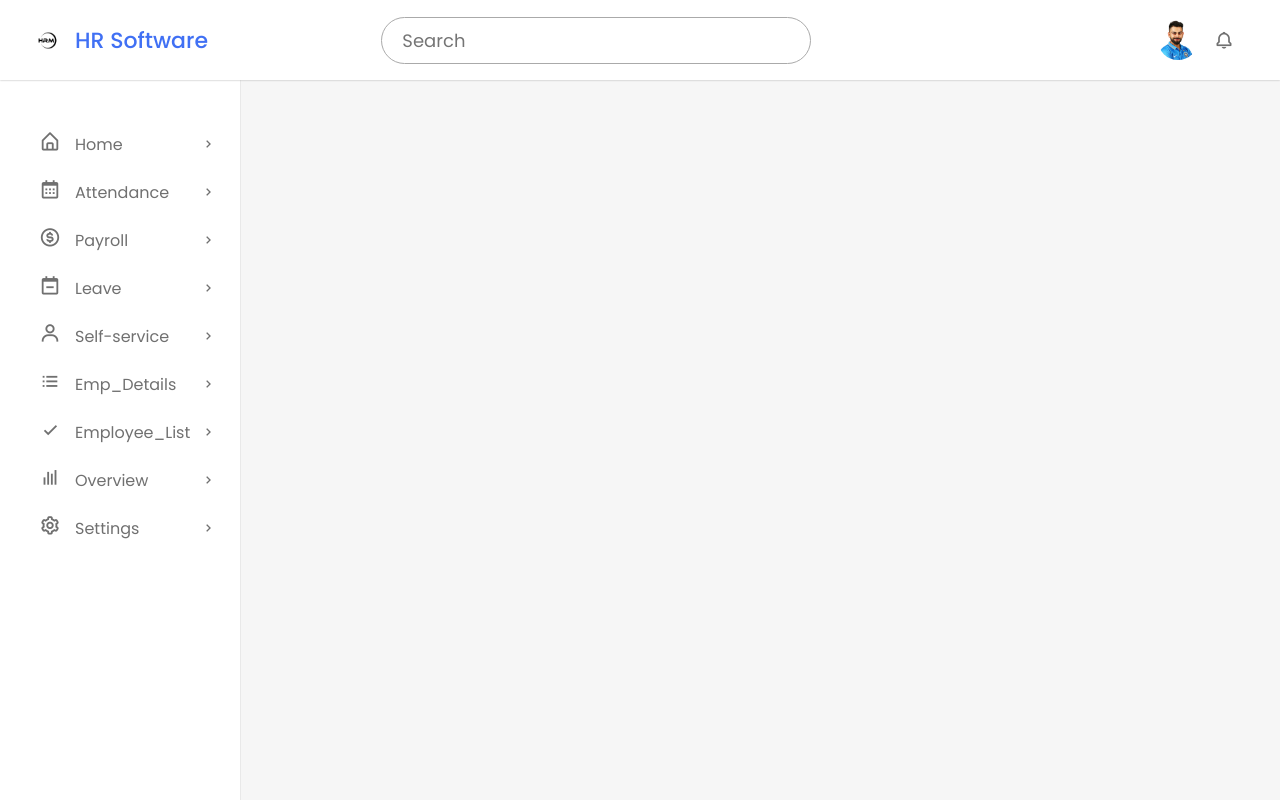
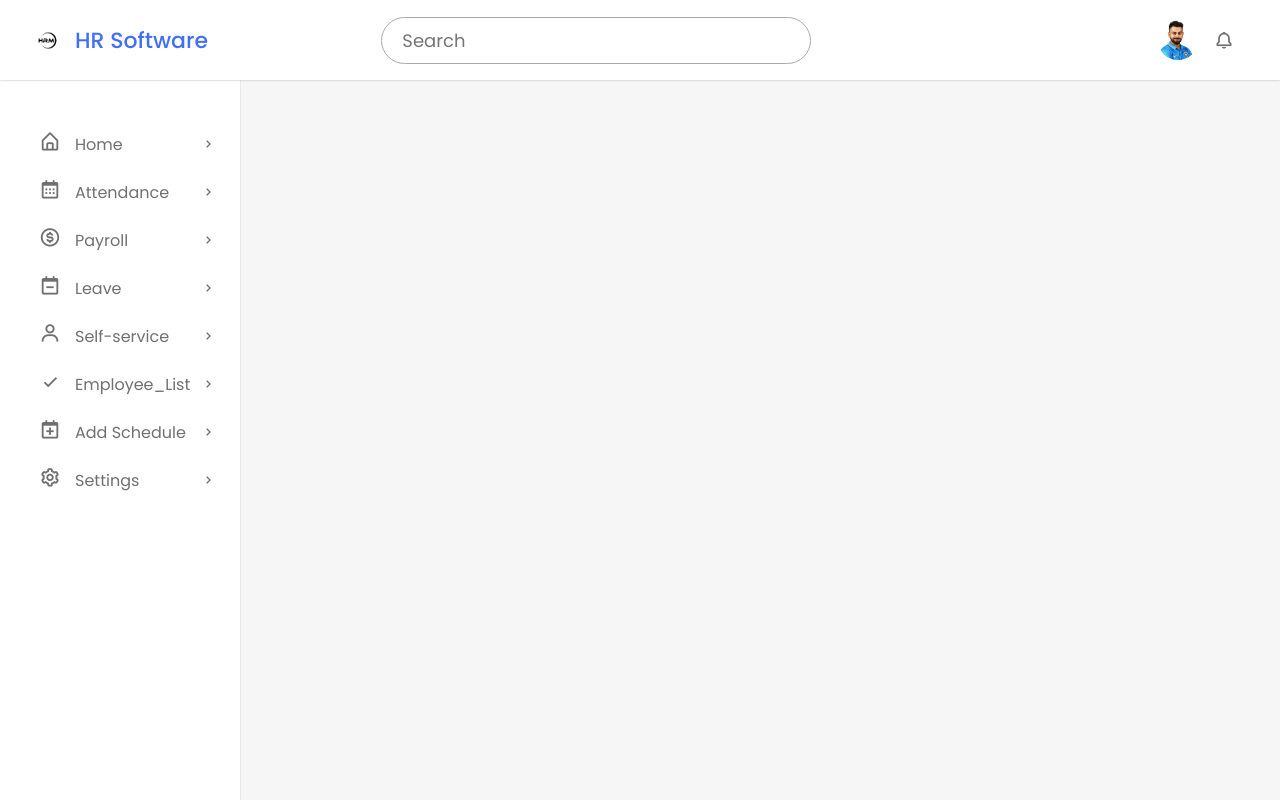
Before and after one commit to Dikeshkhatree/HR_Software, a PHP site: page /HR_Software/home.php in a window 1280 px wide. Run offline with PHP 8.4, Linux system fonts and the light colour scheme; the visitor is signed in with stand-in values (Sample User, id 1).

Commit message:
managing space and maintaining session

```diff
--- a/home.php
+++ b/home.php
@@ -98,16 +98,7 @@ if (isset($_SESSION['user'])) {
               <i class="bx bx-chevron-right arrow-left"></i>
               </a>
 
-
              <a href="viewdetail.php" class="nav_link submenu_item">
-             <span class="navlink_icon">
-             <i class="bx bx-list-ul"></i>
-             </span>
-             <span class="navlink">Emp_Details</span>
-             <i class="bx bx-chevron-right arrow-left"></i>
-             </a>
-
-             <a href="#" class="nav_link submenu_item">
               <span class="navlink_icon">
               <i class="bx bx-check"></i>
               </span>
@@ -116,11 +107,11 @@ if (isset($_SESSION['user'])) {
               </a>
 
 
-            <a href="#" class="nav_link submenu_item">
+            <a href="add_schedule.php" class="nav_link submenu_item">
               <span class="navlink_icon">
-            <i class="bx bx-bar-chart"></i>
+              <i class="bx bx-calendar-plus"></i>
             </span>
-              <span class="navlink">Overview</span>
+              <span class="navlink">Add Schedule</span>
               <i class="bx bx-chevron-right arrow-left"></i>
               </a>
 
@@ -131,13 +122,11 @@ if (isset($_SESSION['user'])) {
               <span class="navlink">Settings</span>
               <i class="bx bx-chevron-right arrow-left"></i>
               </a>
-
-
-
         </div>
       </div>
     </nav>
 
+    <!-- for profile popup -->
     <nav class="profilepopup">
 
      <div class="sub-menu-wrap" id="subMenu">
```
